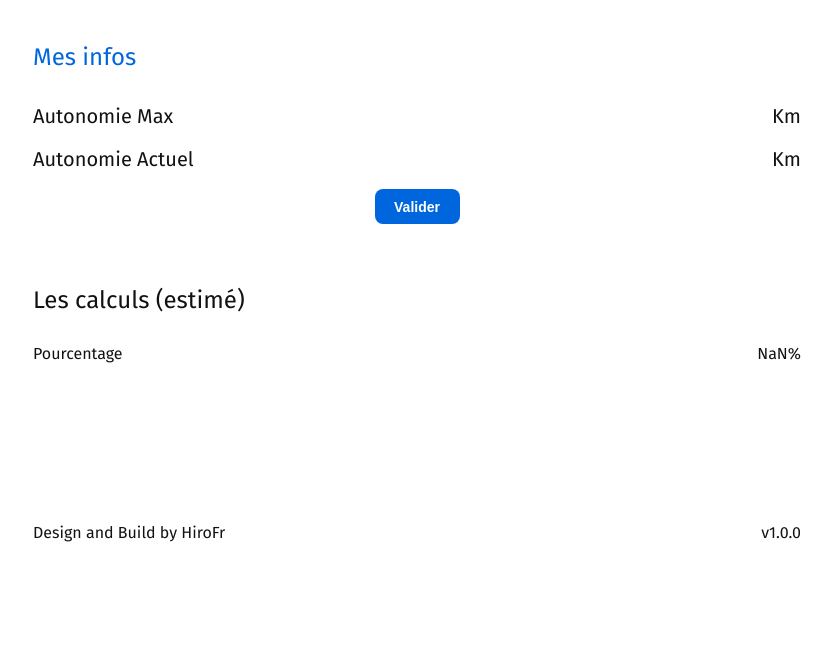
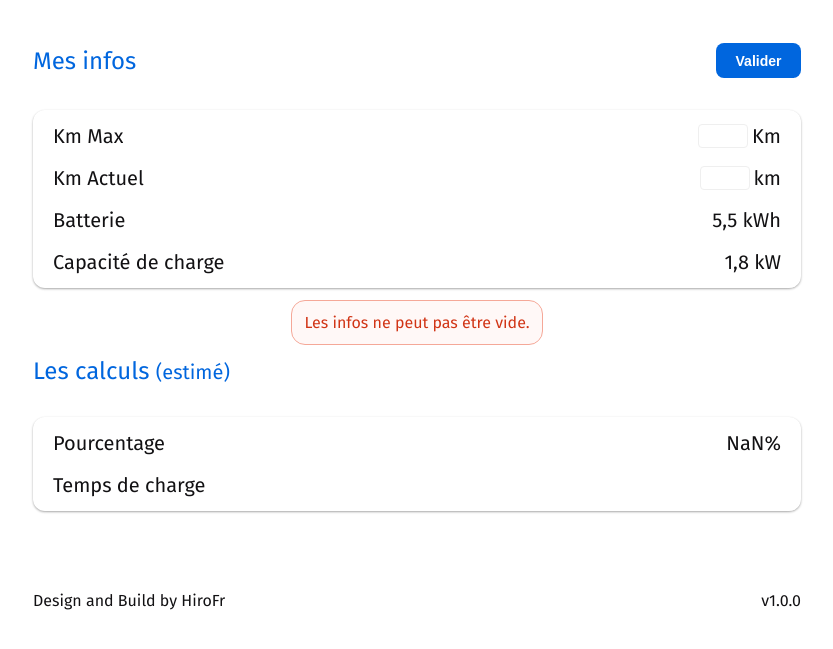
Before and after one commit to HiroFr/Bonheur-Charge, a plain HTML site: page index.html in a window 1280 px wide. Both pictures are taken after a click on the button "Valider". Shown: the part 101-750 px from the top of the page, without its empty margins (223-1056 px from the left). Drawn offline with Linux system fonts and the light colour scheme.

Commit message:
update : style / app.js / html

```diff
--- a/app.js
+++ b/app.js
@@ -2,6 +2,7 @@ document.addEventListener("DOMContentLoaded", () => {
 
   const btnValidation = document.getElementById('btn');
   const resultText = document.getElementById('result');
+  const errorText = document.getElementById('error');
 
   btnValidation.addEventListener("click", function() {
     const kmMax = parseFloat(document.getElementById('kmMax').value);
@@ -9,8 +10,12 @@ document.addEventListener("DOMContentLoaded", () => {
 
     // Fonction pour calculer le pourcentage d'autonomie restante
     function calculerPourcentageAutonomie(kilometresRestants, autonomieMaximale) {
-      if (kilometresRestants > autonomieMaximale) {
-        return "Les kilomètres restants ne peuvent pas dépasser l'autonomie maximale.";
+      if(!kilometresRestants || !autonomieMaximale) {
+        errorText.style.visibility = "visible";
+        errorText.innerHTML = "Les infos ne peut pas être vide.";
+      }else if (kilometresRestants > autonomieMaximale) {
+        errorText.style.visibility = "visible";
+        errorText.innerHTML = "Les kilomètres actuels ne peuvent pas dépasser les kilomètres maximum.";
       }
       var pourcentage = (kilometresRestants / autonomieMaximale) * 100;
       return pourcentage.toFixed(2) + "%";
--- a/index.html
+++ b/index.html
@@ -10,31 +10,61 @@
   <h1>Bonheur Charge</h1>
 
   <section class="infos">
-    <h2>Mes infos</h2>
+    <div class="title">
+      <h2>Mes infos</h2>
+      <button id="btn" type="button">Valider</button>
+    </div>
+
     <div class="card">
       <div class="nbrAutonomie">
-        <label for="">Autonomie Max</label>
+        <label for="">Km Max</label>
         <div class="nbrEnd">
           <input id="kmMax" type="number">
           <p>Km</p>
         </div>
       </div>
       <div class="nbrAutonomie">
-        <label for="">Autonomie Actuel</label>
+        <label for="">Km Actuel</label>
         <div class="nbrEnd">
           <input id="texte" type="number">
-          <p>Km</p>
+          <p>km</p>
         </div>
       </div>
-      <button id="btn" type="button">Valider</button>
+      <div class="nbrAutonomie">
+        <label for="">Batterie</label>
+        <div class="nbrEnd">
+          <p>5,5 kWh</p>
+        </div>
+      </div>
+      <div class="nbrAutonomie">
+        <label for="">Capacité de charge</label>
+        <div class="nbrEnd">
+          <p>1,8 kW</p>
+        </div>
+      </div>
     </div>
   </section>
 
-  <p class="textInfos">Les calculs (estimé)</p>
-  <div class="nbrAutonomie calc">
-    <p>Pourcentage</p>
-    <p id="result"></p>
-  </div>
+  <div id="error" class="boxError"></div>
+
+  <section class="infos">
+    <h2>Les calculs <small>(estimé)</small></h2>
+    <div class="card">
+      <div class="nbrAutonomie">
+        <label for="">Pourcentage</label>
+        <div class="nbrEnd">
+          <p id="result"></p>
+        </div>
+      </div>
+      <div class="nbrAutonomie">
+        <label for="">Temps de charge</label>
+        <div class="nbrEnd">
+          <p></p>
+        </div>
+      </div>
+    </div>
+  </section>
+
 
   <footer>
     <p>Design and Build by HiroFr</p>
--- a/style.css
+++ b/style.css
@@ -24,6 +24,12 @@ h1 {
   gap: 32px;
 }
 
+.title {
+  display: flex;
+  align-items: center;
+  justify-content: space-between;
+}
+
 .infos h2 {
   margin: 0;
   font-weight: 400;
@@ -34,6 +40,9 @@ h1 {
   display: flex;
   flex-direction: column;
   gap: 18px;
+  padding: 14px 20px;
+  border-radius: 12px;
+  box-shadow: rgba(0, 0, 0, 0.12) 0px 1px 3px, rgba(0, 0, 0, 0.24) 0px 1px 2px;
 }
 
 .nbrAutonomie {
@@ -44,25 +53,44 @@ h1 {
 
 label {
   font-size: 20px;
+  white-space: nowrap;
+  overflow: hidden;
+  text-overflow: ellipsis;
 }
 
 .nbrEnd {
   display: flex;
   align-items: flex-end;
-  gap: 8px;
+  gap: 4px;
 }
 
 .nbrEnd input {
-  width: 40px;
+  width: 48px;
   background-color: #FFFFFF;
-  border: none;
-  font-weight: 600;
-  font-size: 20px;
+  border: 1px solid #efefef;
+  border-radius: 4px;
+  font-size: 19px;
   text-align: end;
+  padding: 0;
 }
 
 .nbrEnd p {
   font-size: 20px;
+}
+
+.boxError {
+  visibility: hidden;
+  display: flex;
+  align-items: center;
+  padding: 12px;
+  margin: 12px auto;
+  width: fit-content;
+  background-color: #FFF8F7;
+  color: #D13415;
+  border: 1px solid #F5A898;
+  border-radius: 14px;
+  font-size: 16px;
+  gap: 8px;
 }
 
 #btn {
@@ -74,12 +102,12 @@ label {
   font-size: 14px;
   font-weight: 600;
   color: #fff;
-  margin: 0 auto;
 }
 
 .textInfos {
   margin-top: 62px;
   font-size: 24px;
+  color: #0066DE;
 }
 
 .calc {
@@ -89,5 +117,5 @@ label {
 footer {
   display: flex;
   justify-content: space-between;
-  margin-top: 20vh;
+  margin-top: 10vh;
 }
```
Also changed, not shown: 1 other file.
